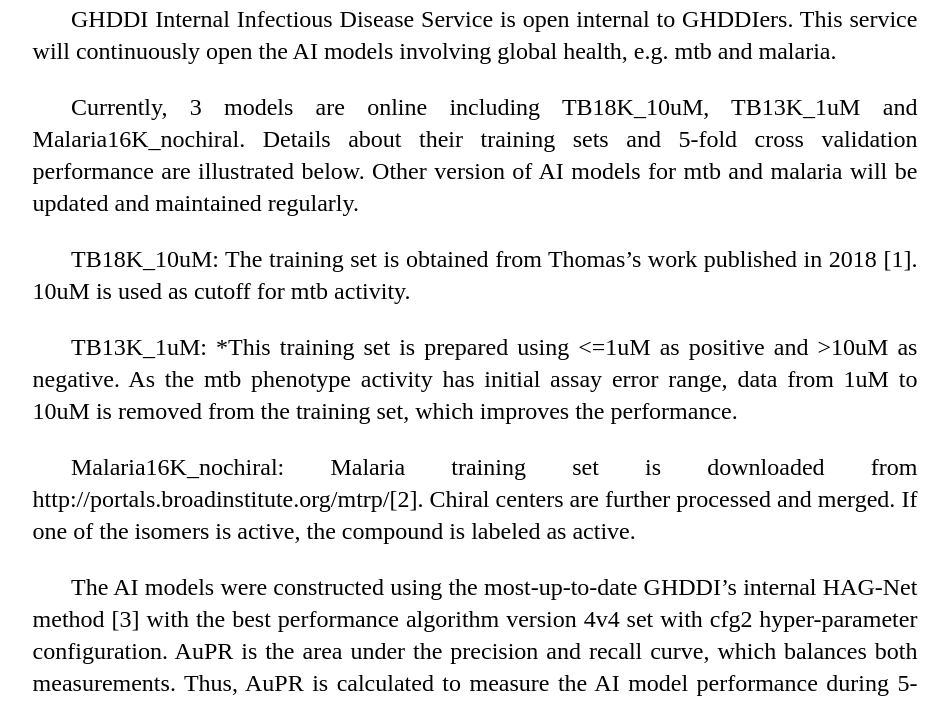
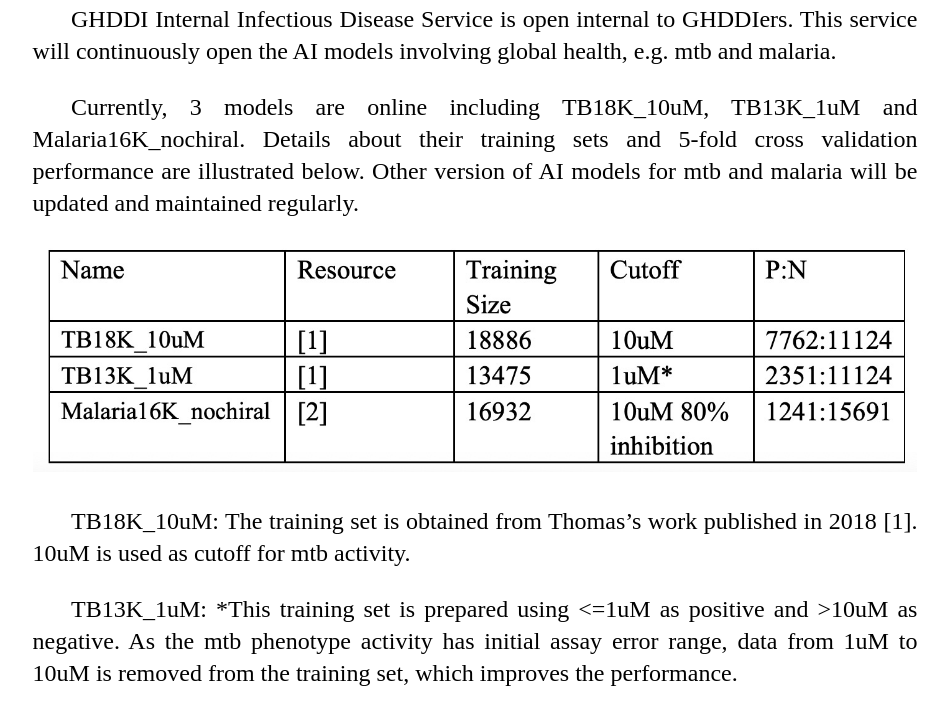
Before and after one commit to wxy0810500/deep_molecule_engine_client, a Django app: page /infectious_disease/ in a window 1280 px wide. Shown: the part 1452-2155 px from the top of the page, without its empty margins (165-1114 px from the left). Run offline with Django 3.2, Linux system fonts and the light colour scheme; parts of the project's set-up code (start-up, migrations or seed data) failed here and were passed over.

Commit message:
add image: table in index.html

```diff
--- a/infectiousDisease/templates/index.html
+++ b/infectiousDisease/templates/index.html
@@ -39,6 +39,7 @@ Each query can handle 100 compounds at most.</p>
     <p class="doc"> Currently, 3 models are online including TB18K_10uM, TB13K_1uM and Malaria16K_nochiral. Details about their training sets and 5-fold cross validation performance are illustrated below.
         Other version of AI models for mtb and malaria will be updated and maintained regularly.
     </p>
+    <img src="{% static "imgs/statement2.jpg" %}" width="100%">
     <p class="doc">TB18K_10uM: The training set is obtained from Thomas’s work published in 2018 [1]. 10uM is used as cutoff for mtb activity.</p>
     <p class="doc">TB13K_1uM: *This training set is prepared using <=1uM as positive and >10uM as negative. As the mtb phenotype activity has initial assay error range, data from 1uM to 10uM is removed from the training set, which improves the performance.</p>
     <p class="doc">Malaria16K_nochiral: Malaria training set is downloaded from http://portals.broadinstitute.org/mtrp/[2]. Chiral centers are further processed and merged. If one of the isomers is active, the compound is labeled as active.</p>
```
Also changed, not shown: common_static/imgs/statement2.jpg (added).
